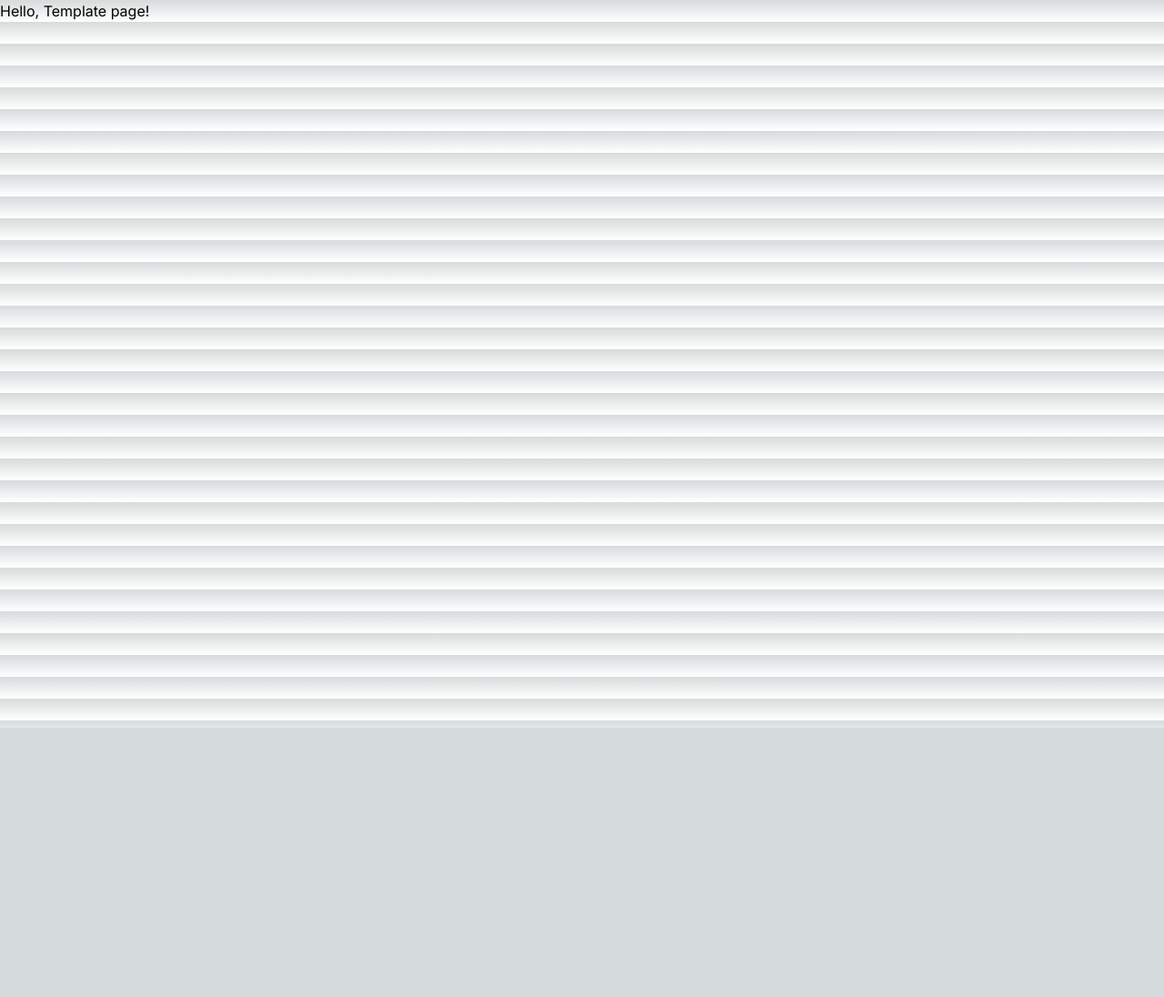
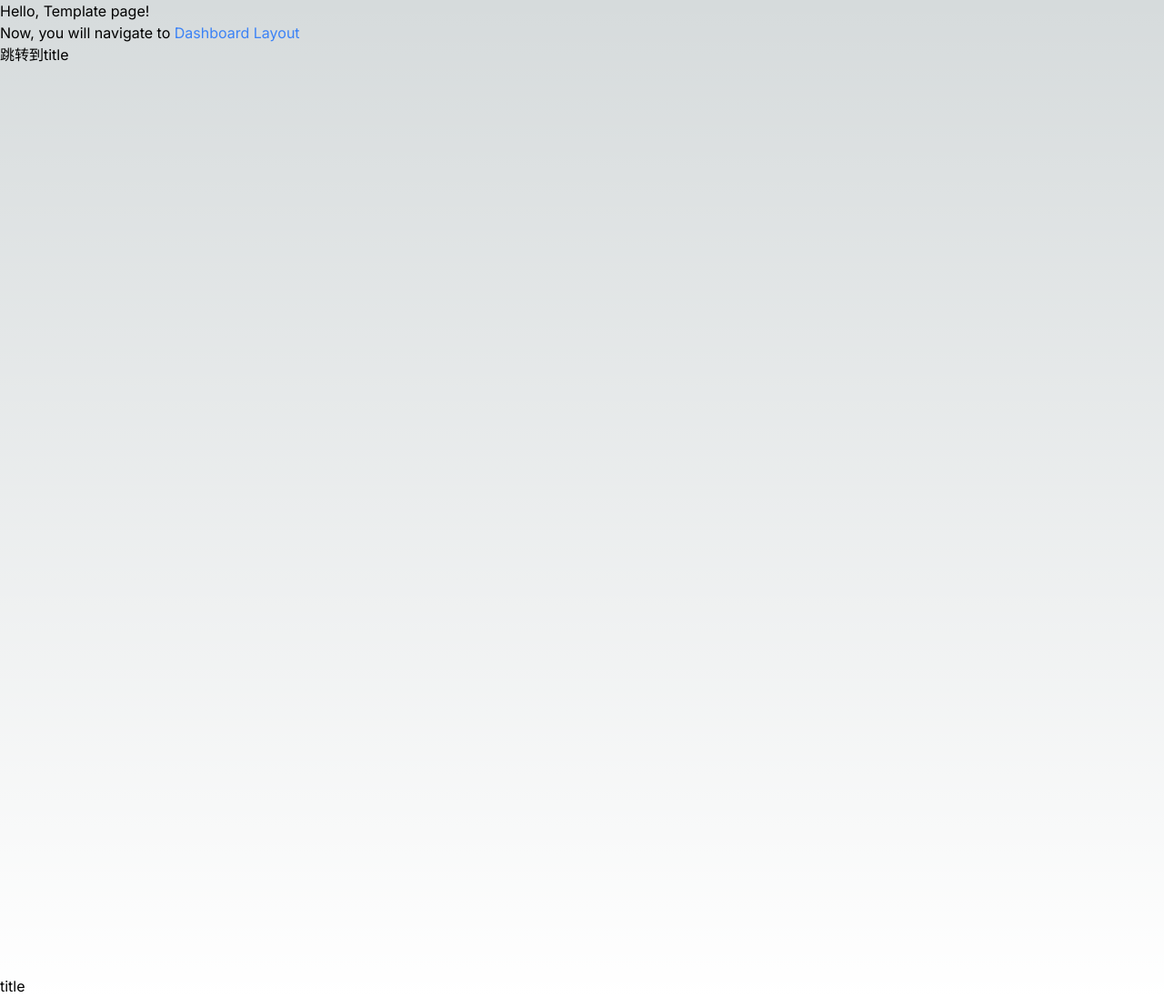
Before and after one commit to yeyu98/learn-next, a Next.js app: page /template in a window 1280 px wide. Shown: the whole page at 91% size. Before the commit the page ends 800 px from the top, so only its background shows below. Built offline with nearby package versions, Linux system fonts and the light colour scheme.

Commit message:
feat: link

```diff
--- a/src/app/dashboard/page.tsx
+++ b/src/app/dashboard/page.tsx
@@ -2,9 +2,13 @@
  * @Author: lzy-Jerry
  * @Date: 2023-07-19 14:57:16
  * @LastEditors: lzy-Jerry
- * @LastEditTime: 2023-07-19 14:57:34
+ * @LastEditTime: 2023-07-19 19:18:58
  * @Description:
  */
+'use client'
+import { usePathname } from 'next/navigation'
 export default function Page() {
+    const pathName = usePathname()
+    console.log("pathName --->>>", pathName)
     return <h1>Hello, Dashboard page!</h1>
   }
--- a/src/app/template/page.tsx
+++ b/src/app/template/page.tsx
@@ -2,9 +2,16 @@
  * @Author: lzy-Jerry
  * @Date: 2023-07-19 14:57:16
  * @LastEditors: lzy-Jerry
- * @LastEditTime: 2023-07-19 15:25:33
+ * @LastEditTime: 2023-07-19 19:24:40
  * @Description:
  */
+import Link from 'next/link'
 export default function Page() {
-    return <h1>Hello, Template page!</h1>
+    return <>
+        <h1>Hello, Template page!</h1>
+        <h3>Now, you will navigate to <Link className='text-blue-500' href={'/dashboard'}>Dashboard Layout</Link></h3>
+        <h5><Link href="#title">跳转到title</Link></h5>
+        <div style={{height:"1000px"}}></div>
+        <h2 id='title'>title</h2>
+    </>
   }
```
Also changed, not shown: 1 other file (tests, documents, lock files or other folders).
